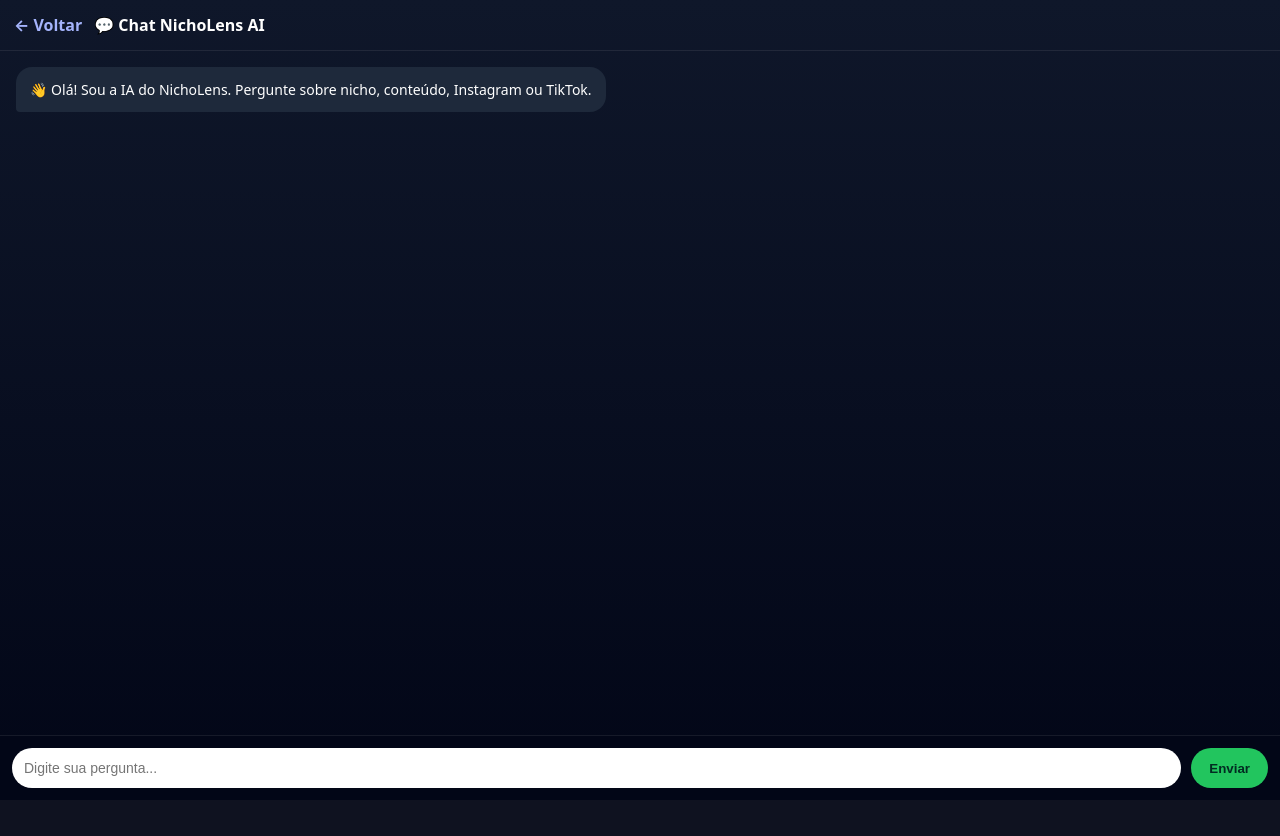
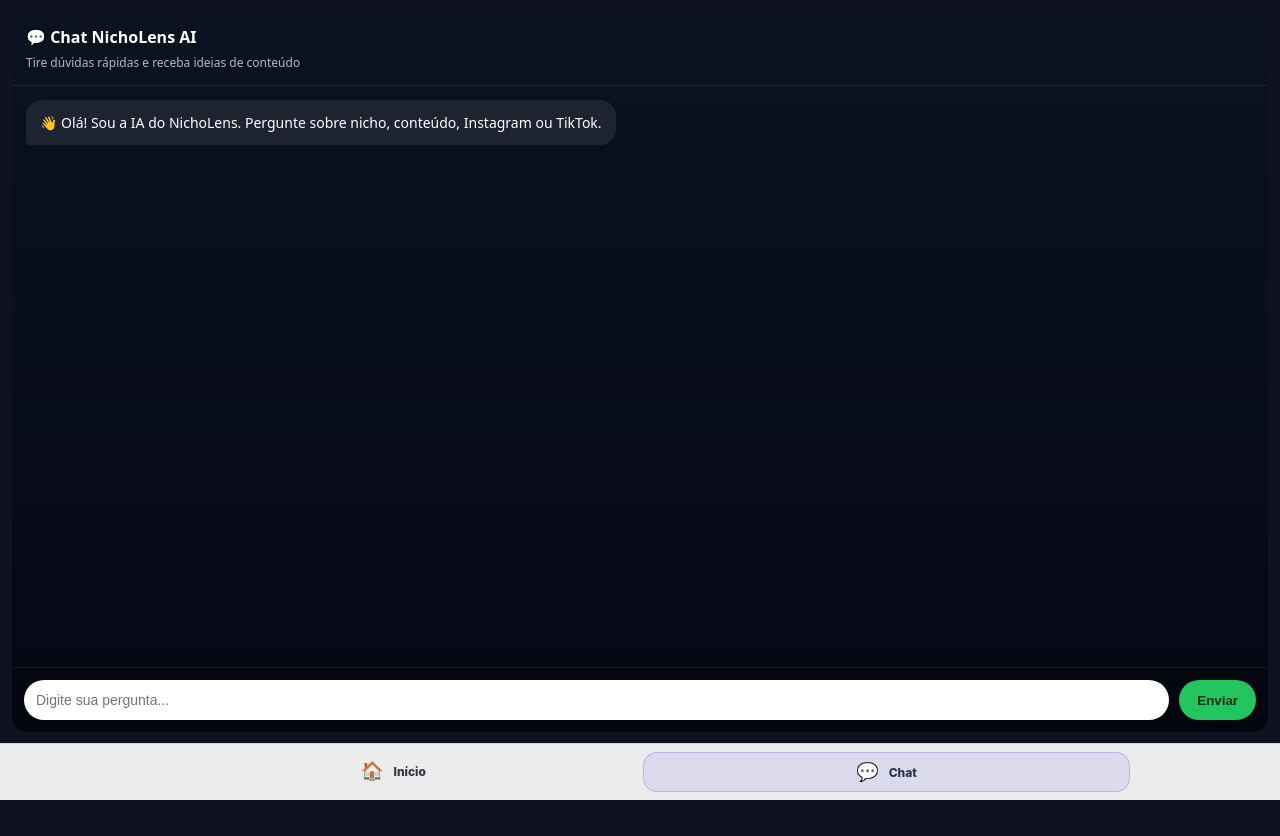
Before and after one commit to robinbrasil008-del/App---NichoLens-AI, a Next.js app: page /chat in a window 1280 px wide. Before the commit the page ends 800 px from the top, so only its background shows below. Built offline with nearby package versions, Linux system fonts and the light colour scheme.

Commit message:
Create page.js

```diff
--- /dev/null
+++ b/app/(tabs)/chat/page.js
@@ -0,0 +1,160 @@
+"use client";
+
+import { useEffect, useRef, useState } from "react";
+
+export default function ChatPage() {
+  const [messages, setMessages] = useState([
+    {
+      role: "assistant",
+      content:
+        "👋 Olá! Sou a IA do NichoLens. Pergunte sobre nicho, conteúdo, Instagram ou TikTok.",
+    },
+  ]);
+  const [input, setInput] = useState("");
+  const [loading, setLoading] = useState(false);
+  const bottomRef = useRef(null);
+
+  useEffect(() => {
+    bottomRef.current?.scrollIntoView({ behavior: "smooth" });
+  }, [messages]);
+
+  async function sendMessage() {
+    if (!input.trim()) return;
+
+    const userText = input;
+    setMessages((prev) => [...prev, { role: "user", content: userText }]);
+    setInput("");
+    setLoading(true);
+
+    try {
+      const res = await fetch("/api/chat", {
+        method: "POST",
+        headers: { "Content-Type": "application/json" },
+        body: JSON.stringify({ message: userText }),
+      });
+
+      const data = await res.json();
+
+      setMessages((prev) => [
+        ...prev,
+        { role: "assistant", content: data.reply || "Erro ao responder." },
+      ]);
+    } catch {
+      setMessages((prev) => [
+        ...prev,
+        { role: "assistant", content: "❌ Erro ao conectar com a IA." },
+      ]);
+    }
+
+    setLoading(false);
+  }
+
+  return (
+    <main style={styles.app}>
+      <header style={styles.header}>
+        <h1 style={styles.title}>💬 Chat NichoLens AI</h1>
+        <p style={styles.sub}>
+          Tire dúvidas rápidas e receba ideias de conteúdo
+        </p>
+      </header>
+
+      <section style={styles.chat}>
+        {messages.map((msg, i) => (
+          <div
+            key={i}
+            style={{
+              ...styles.bubble,
+              ...(msg.role === "user" ? styles.userBubble : styles.aiBubble),
+            }}
+          >
+            {msg.content}
+          </div>
+        ))}
+        <div ref={bottomRef} />
+      </section>
+
+      <footer style={styles.inputBar}>
+        <input
+          style={styles.input}
+          placeholder="Digite sua pergunta..."
+          value={input}
+          onChange={(e) => setInput(e.target.value)}
+          onKeyDown={(e) => e.key === "Enter" && sendMessage()}
+        />
+        <button style={styles.send} onClick={sendMessage} disabled={loading}>
+          {loading ? "..." : "Enviar"}
+        </button>
+      </footer>
+    </main>
+  );
+}
+
+const styles = {
+  app: {
+    height: "calc(100vh - 80px)", // deixa espaço para a tabbar
+    display: "flex",
+    flexDirection: "column",
+    background: "linear-gradient(180deg,#0b1220,#050814)",
+    color: "#fff",
+    fontFamily: "system-ui, -apple-system, Segoe UI, Roboto",
+    borderRadius: 16,
+    overflow: "hidden",
+    margin: 12,
+  },
+  header: {
+    padding: 14,
+    borderBottom: "1px solid rgba(255,255,255,0.08)",
+  },
+  title: { margin: 0, fontSize: 16, fontWeight: 900 },
+  sub: { margin: "6px 0 0", fontSize: 12, opacity: 0.7 },
+  chat: {
+    flex: 1,
+    padding: 14,
+    overflowY: "auto",
+    display: "flex",
+    flexDirection: "column",
+    gap: 10,
+  },
+  bubble: {
+    maxWidth: "78%",
+    padding: "12px 14px",
+    borderRadius: 16,
+    fontSize: 14,
+    lineHeight: 1.5,
+    wordBreak: "break-word",
+  },
+  aiBubble: {
+    background: "rgba(255,255,255,0.08)",
+    alignSelf: "flex-start",
+    borderBottomLeftRadius: 4,
+  },
+  userBubble: {
+    background: "linear-gradient(135deg,#4f46e5,#7c3aed)",
+    alignSelf: "flex-end",
+    borderBottomRightRadius: 4,
+  },
+  inputBar: {
+    display: "flex",
+    padding: 12,
+    gap: 10,
+    borderTop: "1px solid rgba(255,255,255,0.08)",
+    background: "rgba(0,0,0,0.25)",
+  },
+  input: {
+    flex: 1,
+    padding: 12,
+    borderRadius: 999,
+    border: "none",
+    outline: "none",
+    fontSize: 14,
+  },
+  send: {
+    padding: "0 18px",
+    borderRadius: 999,
+    border: "none",
+    background: "#22c55e",
+    color: "#052e16",
+    fontWeight: 900,
+    cursor: "pointer",
+  },
+};
```
